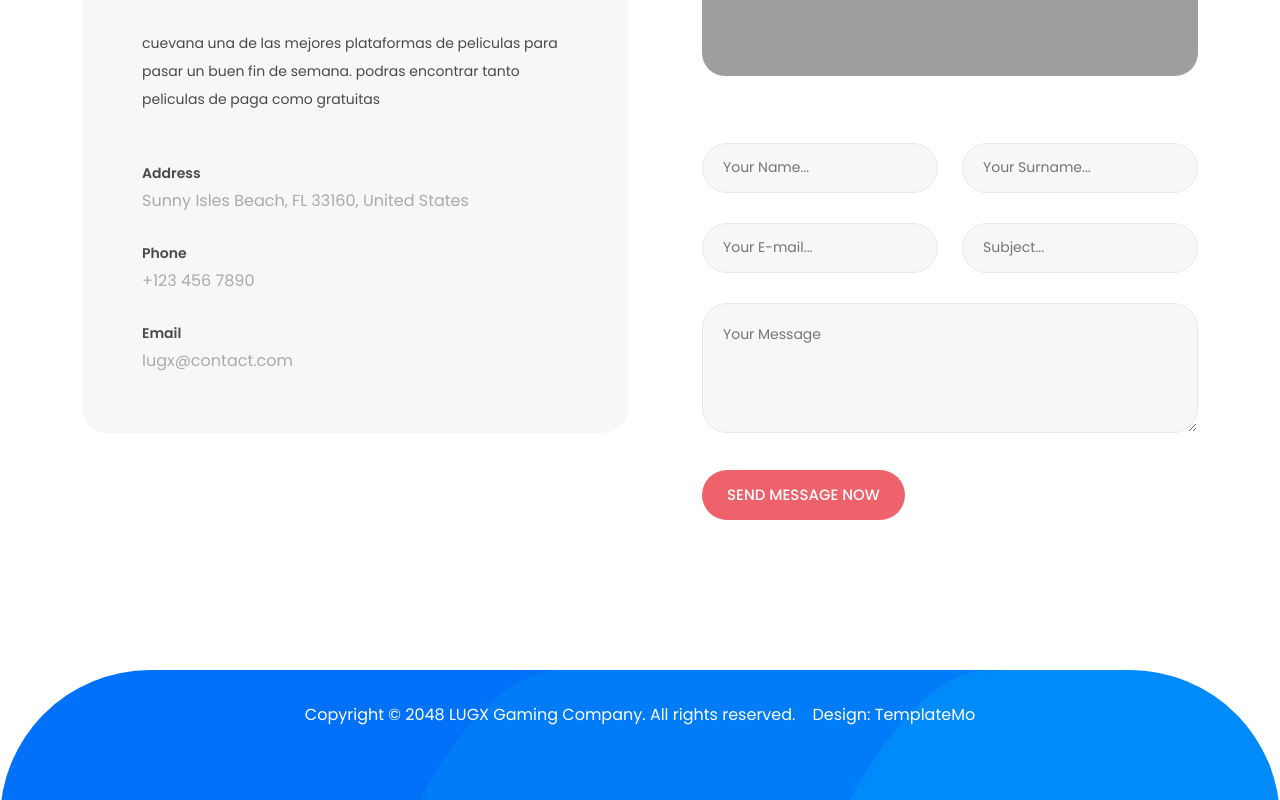
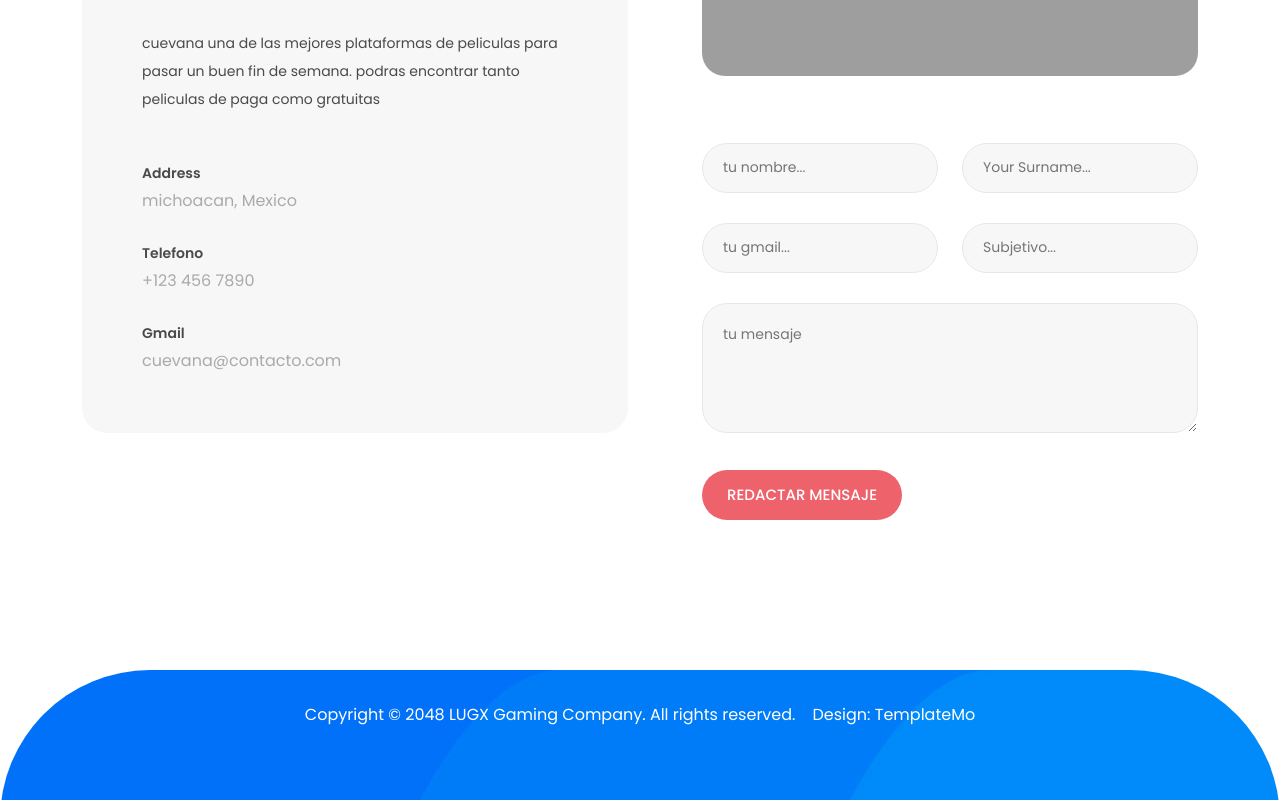
Before and after one commit to aleexzin/plantilla-aleex, a plain HTML site: page contact.html in a window 1280 px wide. Shown: the part 807-1607 px from the top of the page. Drawn offline with nearby package versions, Linux system fonts and the light colour scheme; grey boxes are pictures that could not be loaded.

Commit message:
Update contact.html

```diff
--- a/contact.html
+++ b/contact.html
@@ -7,7 +7,7 @@
     <meta name="viewport" content="width=device-width, initial-scale=1, shrink-to-fit=no">
     <link href="https://fonts.googleapis.com/css2?family=Poppins:wght@100;200;300;400;500;600;700;800;900&display=swap" rel="stylesheet">
 
-    <title>Best movie pagina de contacto</title>
+    <title>cuevana pagina de contacto</title>
 
     <!-- Bootstrap core CSS -->
     <link href="vendor/bootstrap/css/bootstrap.min.css" rel="stylesheet">
@@ -77,7 +77,7 @@ https://templatemo.com/tm-589-lugx-gaming
     <div class="container">
       <div class="row">
         <div class="col-lg-12">
-          <h3>Contact Us</h3>
+          <h3>contactanos</h3>
           <span class="breadcrumb"><a href="#">Home</a>  >  contactanos</span>
         </div>
       </div>
@@ -95,9 +95,9 @@ https://templatemo.com/tm-589-lugx-gaming
             </div>
             <p>cuevana una de las mejores plataformas de peliculas para pasar un buen fin de semana. podras encontrar tanto peliculas de paga como gratuitas</p>
             <ul>
-              <li><span>Address</span> Sunny Isles Beach, FL 33160, United States</li>
-              <li><span>Phone</span> +123 456 7890</li>
-              <li><span>Email</span> lugx@contact.com</li>
+              <li><span>Address</span> michoacan, Mexico</li>
+              <li><span>Telefono</span> +123 456 7890</li>
+              <li><span>Gmail</span> cuevana@contacto.com</li>
             </ul>
           </div>
         </div>
@@ -114,7 +114,7 @@ https://templatemo.com/tm-589-lugx-gaming
                   <div class="row">
                     <div class="col-lg-6">
                       <fieldset>
-                        <input type="name" name="name" id="name" placeholder="Your Name..." autocomplete="on" required>
+                        <input type="name" name="nombre" id="name" placeholder="tu nombre..." autocomplete="on" required>
                       </fieldset>
                     </div>
                     <div class="col-lg-6">
@@ -124,22 +124,22 @@ https://templatemo.com/tm-589-lugx-gaming
                     </div>
                     <div class="col-lg-6">
                       <fieldset>
-                        <input type="text" name="email" id="email" pattern="[^ @]*@[^ @]*" placeholder="Your E-mail..." required="">
+                        <input type="text" name="gmail" id="email" pattern="[^ @]*@[^ @]*" placeholder="tu gmail..." requerido="">
                       </fieldset>
                     </div>
                     <div class="col-lg-6">
                       <fieldset>
-                        <input type="subject" name="subject" id="subject" placeholder="Subject..." autocomplete="on" >
+                        <input type="subject" name="subjetivo" id="subject" placeholder="Subjetivo..." autocomplete="on" >
                       </fieldset>
                     </div>
                     <div class="col-lg-12">
                       <fieldset>
-                        <textarea name="message" id="message" placeholder="Your Message"></textarea>
+                        <textarea name="mensaje" id="mensaje" placeholder="tu mensaje"></textarea>
                       </fieldset>
                     </div>
                     <div class="col-lg-12">
                       <fieldset>
-                        <button type="submit" id="form-submit" class="orange-button">Send Message Now</button>
+                        <button type="submit" id="form-submit" class="orange-button">Redactar mensaje</button>
                       </fieldset>
                     </div>
                   </div>
```
